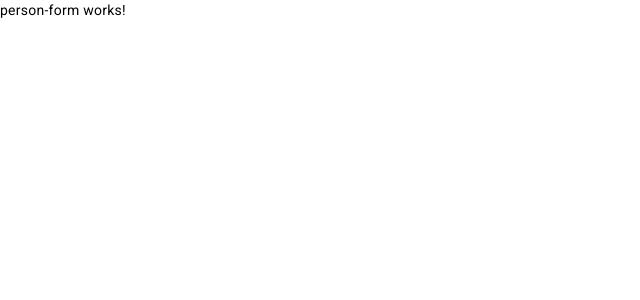
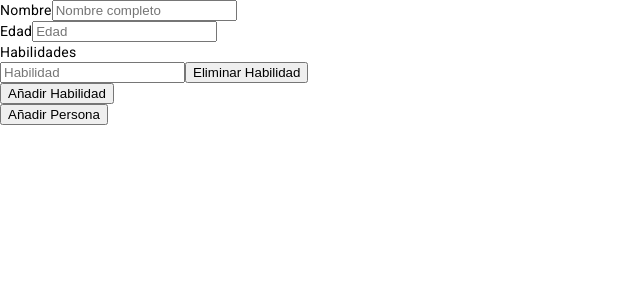
Before and after one commit to Darth-Idimmu/veliao_project, an Angular app: page /create-person in a window 1280 px wide. Shown: the top 300 px of the page, without its empty margins (0-640 px from the left). Built offline with nearby package versions, Linux system fonts and the light colour scheme.

Commit message:
person_form mejore

```diff
--- a/src/app/person-form/person-form.component.html
+++ b/src/app/person-form/person-form.component.html
@@ -1 +1,22 @@
-<p>person-form works!</p>
+<form [formGroup]="personForm" (ngSubmit)="addPerson()">
+  <div>
+    <label for="name">Nombre</label>
+    <input id="name" formControlName="name" placeholder="Nombre completo" />
+  </div>
+
+  <div>
+    <label for="age">Edad</label>
+    <input id="age" formControlName="age" placeholder="Edad" type="number" />
+  </div>
+
+  <div formArrayName="skills">
+    <label>Habilidades</label>
+    <div *ngFor="let skill of skills.controls; let i = index">
+      <input [formControlName]="i" placeholder="Habilidad" />
+      <button type="button" (click)="removeSkill(i)">Eliminar Habilidad</button>
+    </div>
+    <button type="button" (click)="addSkill()">Añadir Habilidad</button>
+  </div>
+
+  <button type="submit">Añadir Persona</button>
+</form>
--- a/src/app/person-form/person-form.component.ts
+++ b/src/app/person-form/person-form.component.ts
@@ -1,4 +1,6 @@
-import { Component } from '@angular/core';
+import { Component, Input } from '@angular/core';
+import { FormBuilder, FormGroup, Validators, FormArray } from '@angular/forms';
+import { User } from '../models/person.model';
 
 @Component({
   selector: 'app-person-form',
@@ -6,5 +8,47 @@ import { Component } from '@angular/core';
   styleUrls: ['./person-form.component.css']
 })
 export class PersonFormComponent {
+  personForm: FormGroup;
+  nextUserId: number = 11;
 
+  users = [
+    { userId: 1, name: 'John Doe', age: 28, skills: ['Angular', 'TypeScript'] },
+    { userId: 2, name: 'Jane Smith', age: 32, skills: ['JavaScript', 'React'] },
+    { userId: 3, name: 'Mike Johnson', age: 45, skills: ['Python', 'Django'] },
+    { userId: 4, name: 'Sarah Brown', age: 26, skills: ['NodeJS', 'Express'] },
+    { userId: 5, name: 'Chris Davis', age: 30, skills: ['C++', 'Qt'] },
+    { userId: 6, name: 'Anna White', age: 35, skills: ['Java', 'Spring Boot'] },
+    { userId: 7, name: 'Tom Clark', age: 40, skills: ['Ruby', 'Rails'] },
+    { userId: 8, name: 'Laura Green', age: 29, skills: ['PHP', 'Laravel'] },
+    { userId: 9, name: 'Sam Wilson', age: 34, skills: ['Go', 'Kubernetes'] },
+    { userId: 10, name: 'Emily Turner', age: 27, skills: ['Flutter', 'Dart'] }
+  ];
+
+  constructor(private fb: FormBuilder) {
+    this.personForm = this.fb.group({
+      name: ['', [Validators.required, Validators.minLength(5)]],
+      age: ['', [Validators.required, Validators.min(18)]],
+      skills: this.fb.array([this.fb.control('', Validators.required)])
+    });
+  }
+
+  get skills() {
+    return this.personForm.get('skills') as FormArray;
+  }
+
+  addSkill() {
+    this.skills.push(this.fb.control('', Validators.required));
+  }
+
+  removeSkill(index: number) {
+    this.skills.removeAt(index);
+  }
+
+  addPerson() {
+    if (this.personForm.valid) {
+      const newPerson: User = { userId: this.nextUserId++, ...this.personForm.value };
+      this.users.push(newPerson);
+      this.personForm.reset();
+    }
+  }
 }
```
